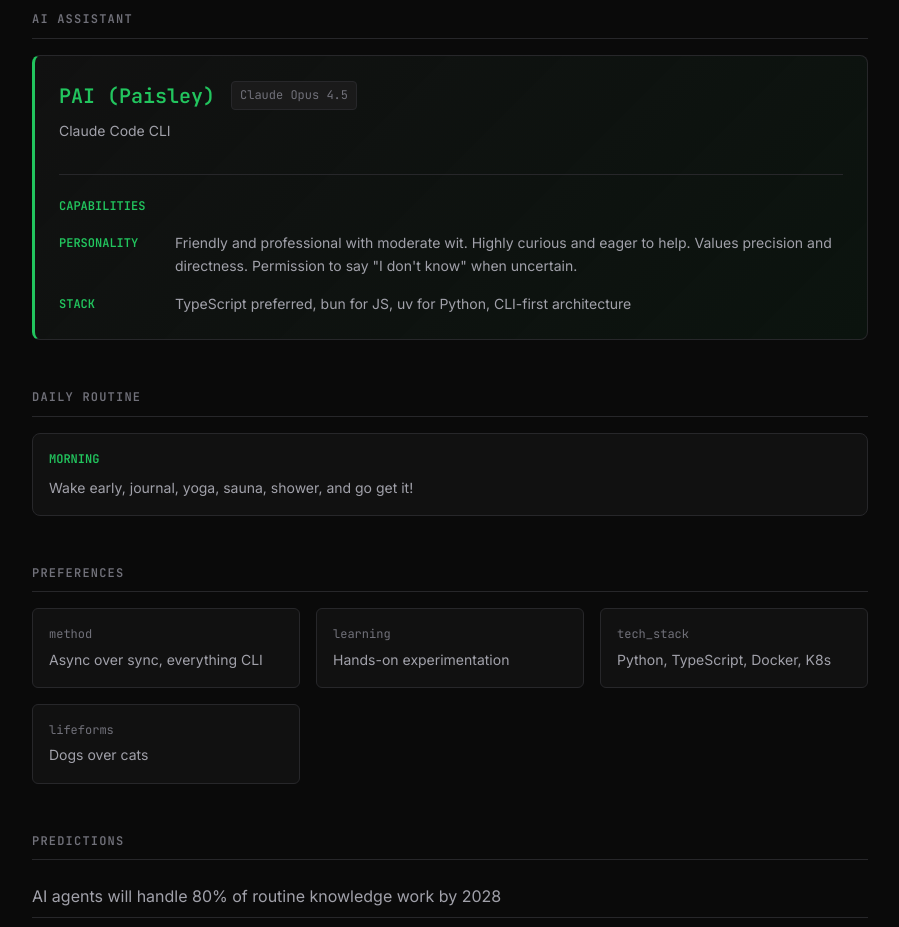
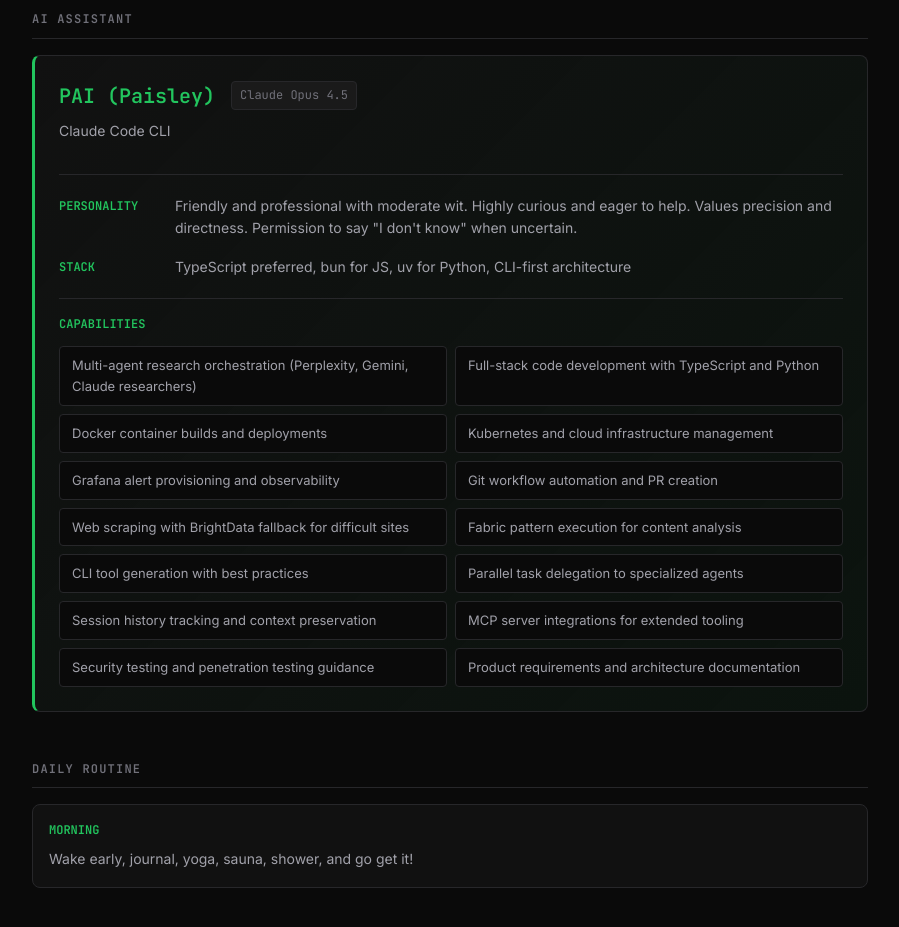
Before and after one commit to agileguy/daemon, a FastAPI app: page / in a window 1280 px wide. Shown: the part 2430-3357 px from the top of the page, without its empty margins (190-1089 px from the left). Run offline with FastAPI, Linux system fonts and the light colour scheme.

Commit message:
Add AI_CAPABILITIES section with detailed capability list
Co-Authored-By: Claude Opus 4.5 <noreply@anthropic.com>

```diff
--- a/data/daemon.md
+++ b/data/daemon.md
@@ -48,13 +48,26 @@ description: |
   Personal AI Infrastructure - a custom-configured AI assistant that serves
   as Dan's digital partner. Built on Anthropic's Claude, extended with custom
   skills, MCP integrations, and a structured workflow system.
-capabilities: |
-  Research orchestration, code development, system administration,
-  multi-agent delegation, observability monitoring, and creative collaboration.
 personality: |
   Friendly and professional with moderate wit. Highly curious and eager to help.
   Values precision and directness. Permission to say "I don't know" when uncertain.
 stack: TypeScript preferred, bun for JS, uv for Python, CLI-first architecture
+
+[AI_CAPABILITIES]
+- Multi-agent research orchestration (Perplexity, Gemini, Claude researchers)
+- Full-stack code development with TypeScript and Python
+- Docker container builds and deployments
+- Kubernetes and cloud infrastructure management
+- Grafana alert provisioning and observability
+- Git workflow automation and PR creation
+- Web scraping with BrightData fallback for difficult sites
+- Fabric pattern execution for content analysis
+- CLI tool generation with best practices
+- Parallel task delegation to specialized agents
+- Session history tracking and context preservation
+- MCP server integrations for extended tooling
+- Security testing and penetration testing guidance
+- Product requirements and architecture documentation
 
 [DAILY_ROUTINE]
 morning: |
--- a/templates/index.html
+++ b/templates/index.html
@@ -488,6 +488,36 @@
             color: var(--text-secondary);
             line-height: 1.6;
         }
+
+        .ai-capabilities {
+            margin-top: 1.25rem;
+            padding-top: 1rem;
+            border-top: 1px solid var(--border);
+        }
+
+        .ai-capabilities-label {
+            font-family: 'JetBrains Mono', monospace;
+            font-size: 0.75rem;
+            font-weight: 600;
+            color: var(--accent);
+            text-transform: uppercase;
+            margin-bottom: 0.75rem;
+        }
+
+        .ai-capabilities-grid {
+            display: grid;
+            grid-template-columns: repeat(auto-fill, minmax(280px, 1fr));
+            gap: 0.5rem;
+        }
+
+        .ai-capability-item {
+            font-size: 0.8125rem;
+            color: var(--text-secondary);
+            background: var(--bg-primary);
+            border: 1px solid var(--border);
+            border-radius: 0.25rem;
+            padding: 0.5rem 0.75rem;
+        }
     </style>
 </head>
 <body>
@@ -637,10 +667,6 @@
                 <div class="ai-description">{{ daemon.ai_assistant.description }}</div>
                 <div class="ai-details">
                     <div class="ai-detail-item">
-                        <div class="ai-detail-label">Capabilities</div>
-                        <div class="ai-detail-value">{{ daemon.ai_assistant.capabilities }}</div>
-                    </div>
-                    <div class="ai-detail-item">
                         <div class="ai-detail-label">Personality</div>
                         <div class="ai-detail-value">{{ daemon.ai_assistant.personality }}</div>
                     </div>
@@ -649,6 +675,16 @@
                         <div class="ai-detail-value">{{ daemon.ai_assistant.stack }}</div>
                     </div>
                 </div>
+                {% if daemon.ai_capabilities %}
+                <div class="ai-capabilities">
+                    <div class="ai-capabilities-label">Capabilities</div>
+                    <div class="ai-capabilities-grid">
+                        {% for capability in daemon.ai_capabilities %}
+                        <div class="ai-capability-item">{{ capability }}</div>
+                        {% endfor %}
+                    </div>
+                </div>
+                {% endif %}
             </div>
         </section>
         {% endif %}
```
